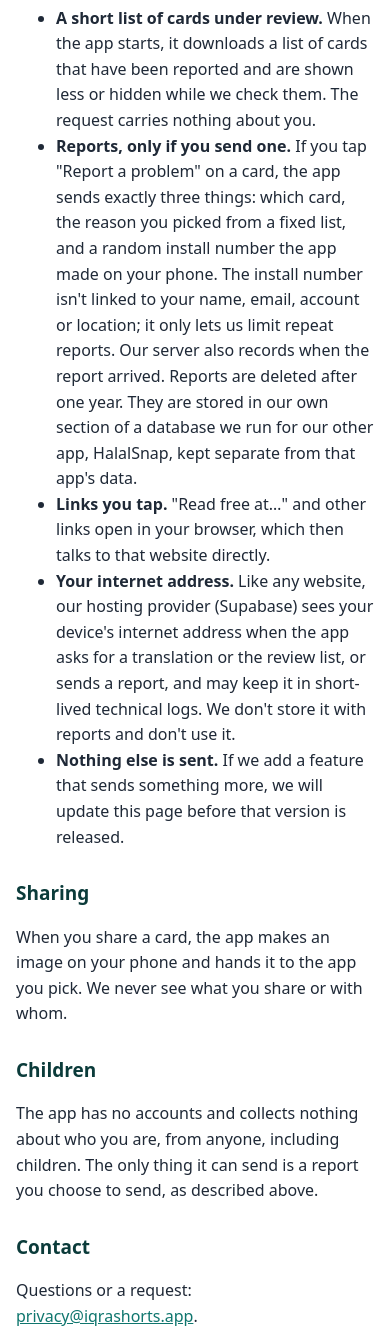
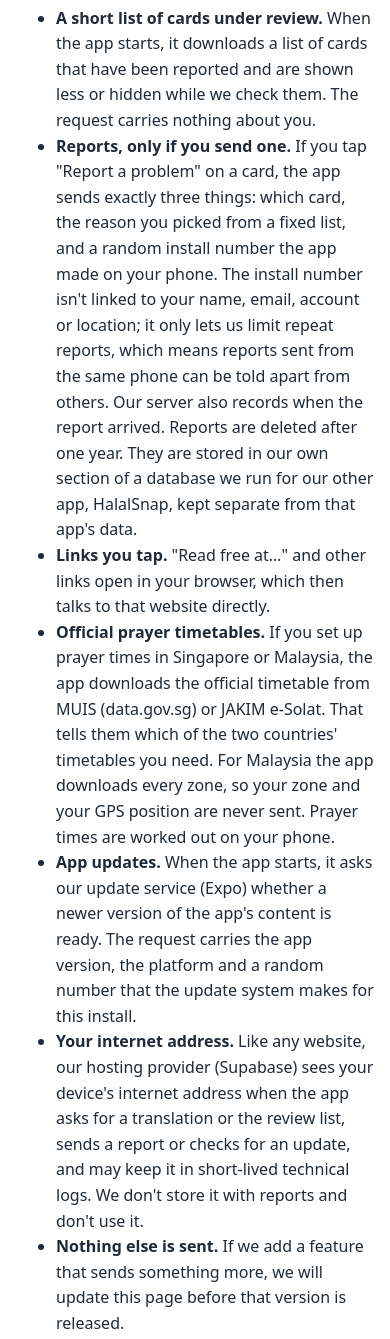
Before and after one commit to razilzul/iqrashorts-site, a plain HTML site: page privacy/index.html in a window 390 px wide. Shown: the part 1021-2360 px from the top of the page. Drawn offline with Linux system fonts and the light colour scheme.

Commit message:
Privacy: official timetable downloads, the start-up update check, and that one phone's reports can be told apart
Matches docs/store/review.md (iqrashorts #20) after Sol's review.

Co-Authored-By: Claude Opus 5.5 <noreply@anthropic.com>

```diff
--- a/privacy/index.html
+++ b/privacy/index.html
@@ -29,9 +29,11 @@ header{display:flex;align-items:center;gap:10px}header img{width:32px;height:32p
 <ul>
 <li><strong>Translations of the Quran.</strong> When a card with an ayah is being prepared (which can be just before it reaches the screen), the app asks our small server for that ayah's translation. Our server passes the request on to Quran Foundation's service and stores nothing. The request contains only the verse number and the chosen translation. Quran Foundation sees our server's request, not your phone. Each translation is kept on your phone for at most 6 days and is deleted when the app next reads it, starts, or returns to the screen after that.</li>
 <li><strong>A short list of cards under review.</strong> When the app starts, it downloads a list of cards that have been reported and are shown less or hidden while we check them. The request carries nothing about you.</li>
-<li><strong>Reports, only if you send one.</strong> If you tap "Report a problem" on a card, the app sends exactly three things: which card, the reason you picked from a fixed list, and a random install number the app made on your phone. The install number isn't linked to your name, email, account or location; it only lets us limit repeat reports. Our server also records when the report arrived. Reports are deleted after one year. They are stored in our own section of a database we run for our other app, HalalSnap, kept separate from that app's data.</li>
+<li><strong>Reports, only if you send one.</strong> If you tap "Report a problem" on a card, the app sends exactly three things: which card, the reason you picked from a fixed list, and a random install number the app made on your phone. The install number isn't linked to your name, email, account or location; it only lets us limit repeat reports, which means reports sent from the same phone can be told apart from others. Our server also records when the report arrived. Reports are deleted after one year. They are stored in our own section of a database we run for our other app, HalalSnap, kept separate from that app's data.</li>
 <li><strong>Links you tap.</strong> "Read free at…" and other links open in your browser, which then talks to that website directly.</li>
-<li><strong>Your internet address.</strong> Like any website, our hosting provider (Supabase) sees your device's internet address when the app asks for a translation or the review list, or sends a report, and may keep it in short-lived technical logs. We don't store it with reports and don't use it.</li>
+<li><strong>Official prayer timetables.</strong> If you set up prayer times in Singapore or Malaysia, the app downloads the official timetable from MUIS (data.gov.sg) or JAKIM e-Solat. That tells them which of the two countries' timetables you need. For Malaysia the app downloads every zone, so your zone and your GPS position are never sent. Prayer times are worked out on your phone.</li>
+<li><strong>App updates.</strong> When the app starts, it asks our update service (Expo) whether a newer version of the app's content is ready. The request carries the app version, the platform and a random number that the update system makes for this install.</li>
+<li><strong>Your internet address.</strong> Like any website, our hosting provider (Supabase) sees your device's internet address when the app asks for a translation or the review list, sends a report or checks for an update, and may keep it in short-lived technical logs. We don't store it with reports and don't use it.</li>
 <li><strong>Nothing else is sent.</strong> If we add a feature that sends something more, we will update this page before that version is released.</li>
 </ul>
 
```
